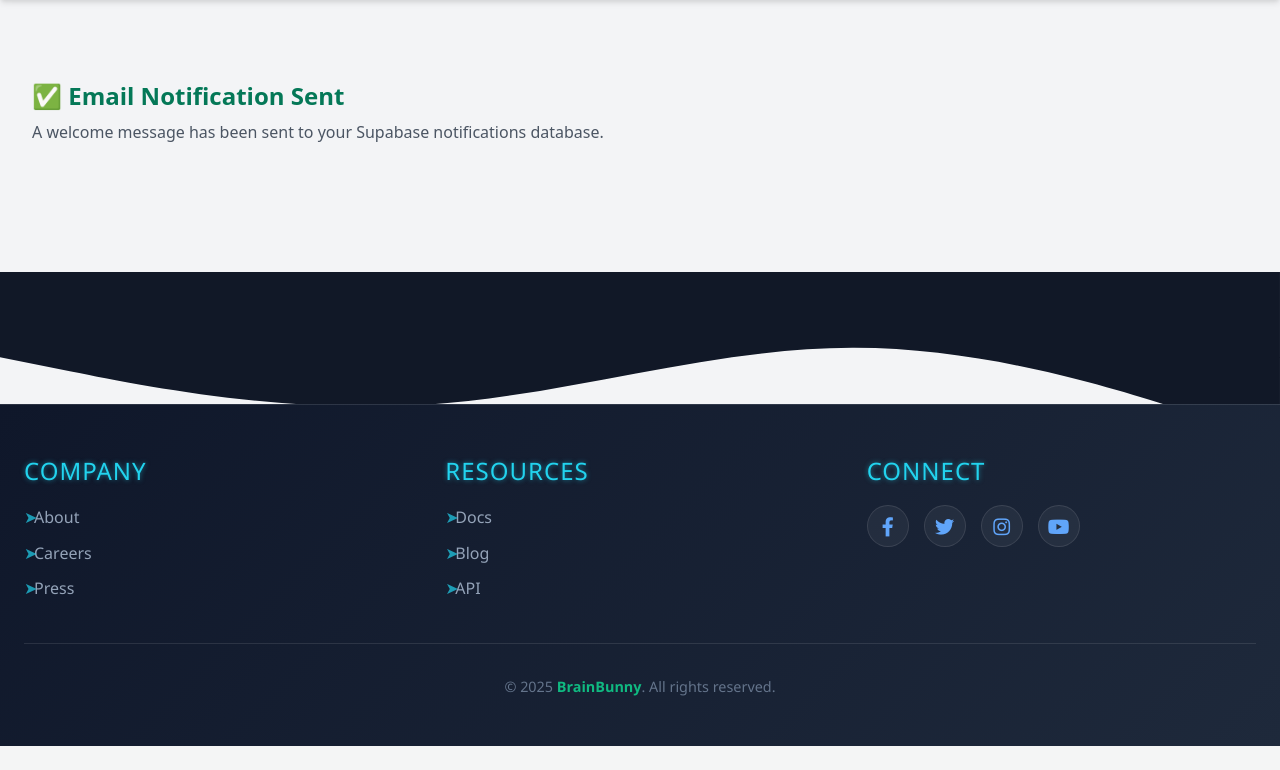
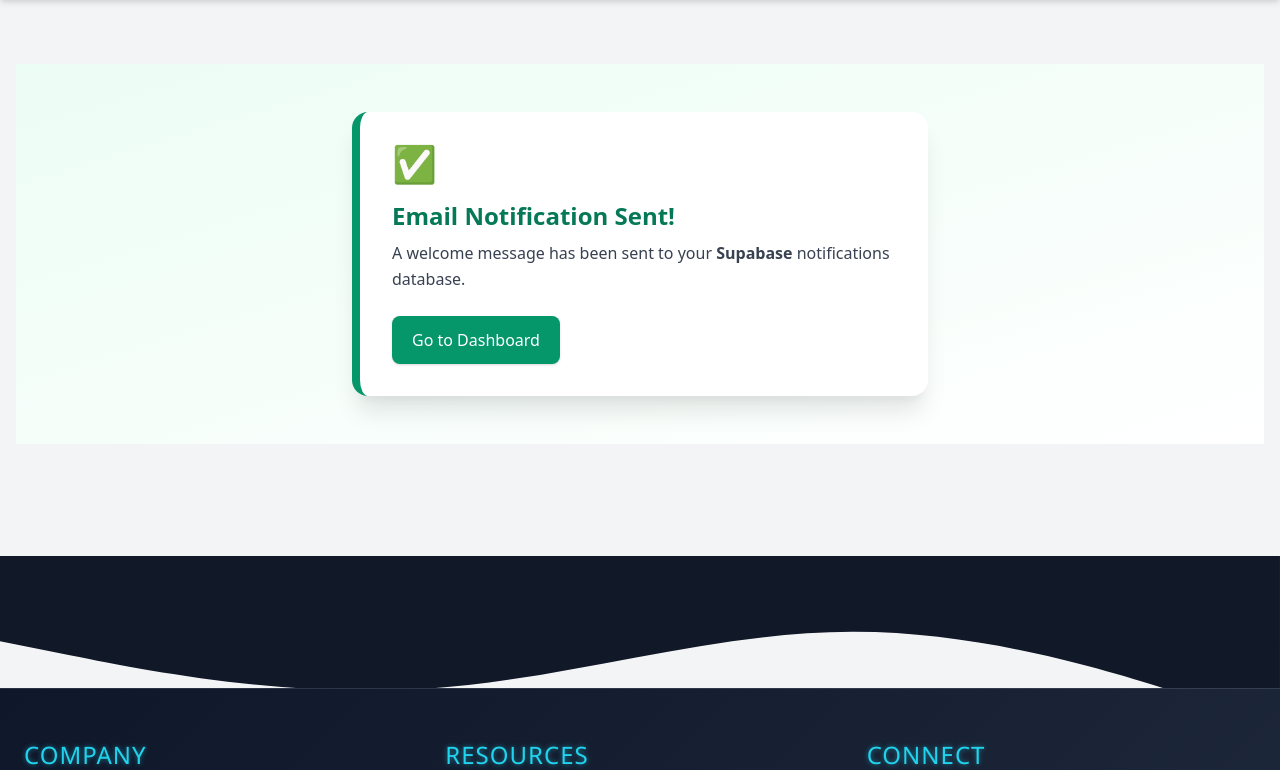
Before and after one commit to amma630/apfit, a Django app: page /notify/ in a window 1280 px wide. Shown: the part 72-842 px from the top of the page. Before the commit the page ends 818 px from the top, so only its background shows below. Run offline with Django 5.2, Linux system fonts and the light colour scheme; a user stored in the database is signed in; data comes from the database, SQL or seed files in the repository; data that the repository does not hold is empty.

Commit message:
Update email_sent.html

```diff
--- a/health_fitness_ai/templates/users/email_sent.html
+++ b/health_fitness_ai/templates/users/email_sent.html
@@ -1,7 +1,36 @@
 {% extends 'users/base.html' %}
+
+{% block title %}Notification Sent{% endblock %}
+
 {% block content %}
-<div class="container mx-auto p-4">
-    <h2 class="text-2xl font-bold text-green-700">✅ Email Notification Sent</h2>
-    <p class="mt-2 text-gray-600">A welcome message has been sent to your Supabase notifications database.</p>
+<div class="min-h-[80vh] flex items-center justify-center bg-gradient-to-br from-green-50 to-white px-4 py-12">
+    <div class="bg-white border-l-8 border-green-600 shadow-xl rounded-2xl p-8 max-w-xl w-full animate-fade-in-up">
+        <div class="text-4xl mb-4 text-green-600">✅</div>
+        <h2 class="text-2xl font-semibold text-green-700 mb-2">Email Notification Sent!</h2>
+        <p class="text-gray-700 text-base leading-relaxed">
+            A welcome message has been sent to your <strong>Supabase</strong> notifications database.
+        </p>
+        <div class="mt-6">
+            <a href="{% url 'dashboard' %}" class="inline-block px-5 py-3 bg-green-600 text-white font-medium rounded-lg shadow hover:bg-green-700 transition duration-300">
+                Go to Dashboard
+            </a>
+        </div>
+    </div>
 </div>
+<style>
+    @keyframes fade-in-up {
+      0% {
+        opacity: 0;
+        transform: translateY(30px);
+      }
+      100% {
+        opacity: 1;
+        transform: translateY(0);
+      }
+    }
+    .animate-fade-in-up {
+      animation: fade-in-up 0.6s ease-out forwards;
+    }
+    </style>
+
 {% endblock %}
```
